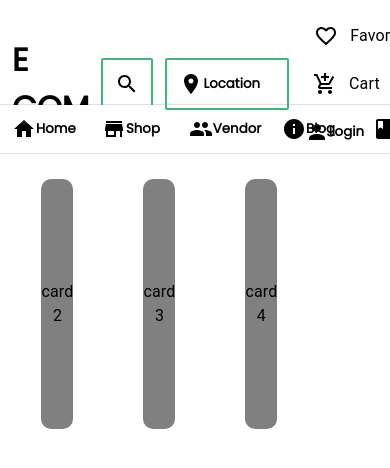
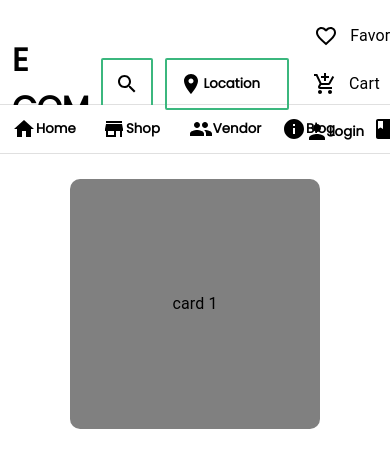
Before and after one commit to Ashokpal24/Ecommerce_React_App, a React (Vite) app in the folder E Commerce React App/: page / in a window 390 px wide. Shown: the top 468 px of the page. Built offline with nearby package versions, Linux system fonts and the light colour scheme.

Commit message:
Implemented dynamic calculations for carousel.

```diff
--- a/E Commerce React App/src/components/carousel/carousel.jsx
+++ b/E Commerce React App/src/components/carousel/carousel.jsx
@@ -1,13 +1,13 @@
 import React, { useEffect, memo } from "react";
 import { ButtonBase, Typography } from "@mui/material";
 
-const CustomCard = memo(({ label }) => {
+const CustomCard = memo(({ label, offset }) => {
   return (
     <ButtonBase
       sx={{
         width: "250px",
         height: "250px",
-        margin: "0px 35px",
+        margin: `0px ${offset}px`,
         backgroundColor: "grey",
         borderRadius: "10px",
       }}
@@ -18,17 +18,29 @@ const CustomCard = memo(({ label }) => {
 });
 const Carousel = () => {
   const itemList = ["card 1", "card 2", "card 3", "card 4"];
-  let stripWidth = 0;
-  let allowedSpace = 0;
-  let cardSize = 250;
+  let minCardSize = 250;
+  let allowedSpace =
+    window.innerWidth / Math.floor(window.innerWidth / (minCardSize + 35 * 2)); //temporary offset before calculating actual offset
+  let minOffset = (allowedSpace - minCardSize) / 2;
+  let cardAllowed = Math.floor(
+    window.innerWidth / (minCardSize + minOffset * 2),
+  );
   let stripRef = null;
   let maxLimit = 0;
-  let parentsize = 0;
+
   useEffect(() => {
+    allowedSpace = window.innerWidth / cardAllowed;
     stripRef = document.getElementById("carousel-strip");
-    stripWidth = stripRef.getBoundingClientRect().width;
-    allowedSpace = stripWidth / 2 / 4;
-    maxLimit = stripWidth / 2 + allowedSpace;
+    let tempDivWith = allowedSpace * (itemList.length * 2);
+    stripRef.style.width = `${tempDivWith}px`;
+    maxLimit = tempDivWith / 2 + allowedSpace;
+    console.log(
+      cardAllowed,
+      allowedSpace,
+      minOffset,
+      allowedSpace * (itemList.length * 2),
+      maxLimit,
+    );
   }, []);
 
   setInterval(() => {
@@ -37,7 +49,7 @@ const Carousel = () => {
       stripRef.style.transition = "0.3s";
       stripRef.style.left = `${currLeft - allowedSpace}px`;
 
-      if (parseInt(stripRef.style.left, 10) == -maxLimit) {
+      if (parseInt(stripRef.style.left, 10) <= -maxLimit) {
         stripRef.style.left = "0px";
         stripRef.style.transition = "0s";
       }
@@ -60,10 +72,10 @@ const Carousel = () => {
         }}
       >
         {itemList.map((label, index) => (
-          <CustomCard key={index} label={label} />
+          <CustomCard key={index} label={label} offset={minOffset} />
         ))}
         {itemList.map((label, index) => (
-          <CustomCard key={"dup" + index} label={label} />
+          <CustomCard key={"dup" + index} label={label} offset={minOffset} />
         ))}
       </div>
     </div>
```
